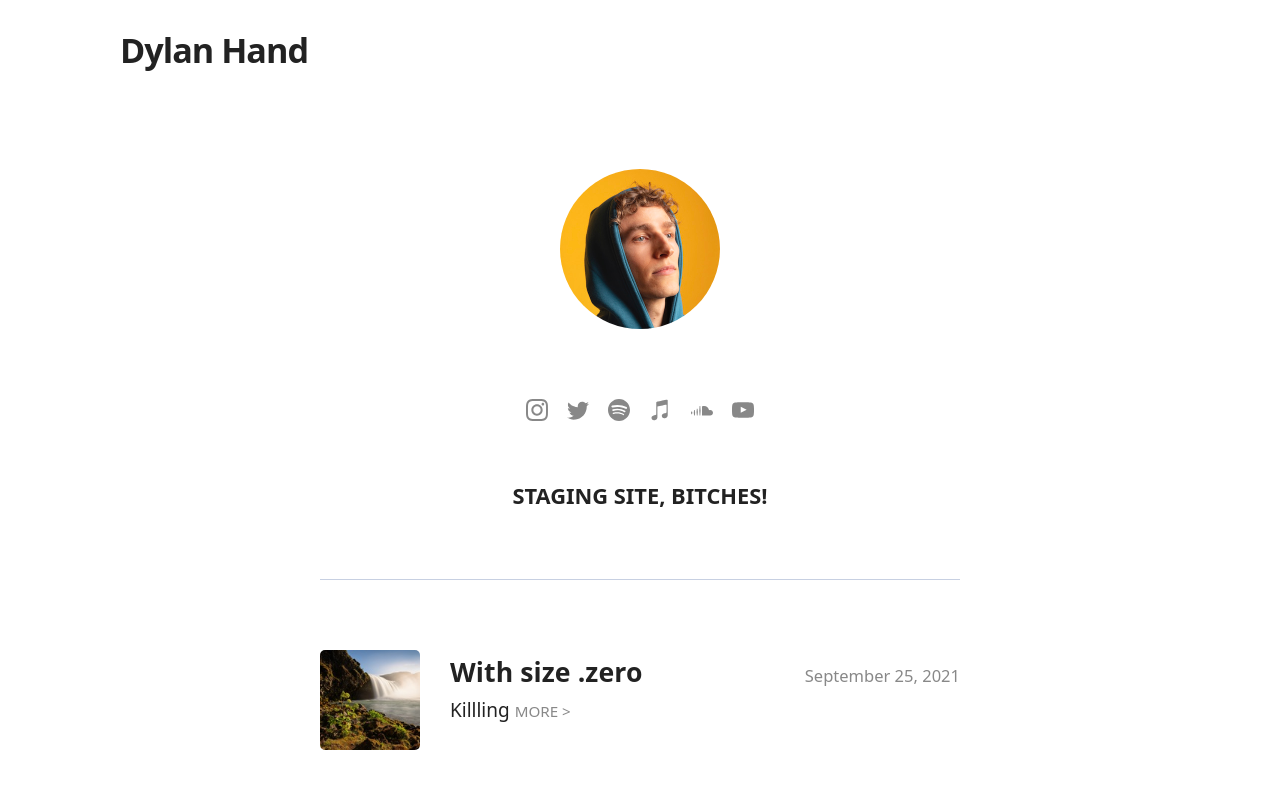
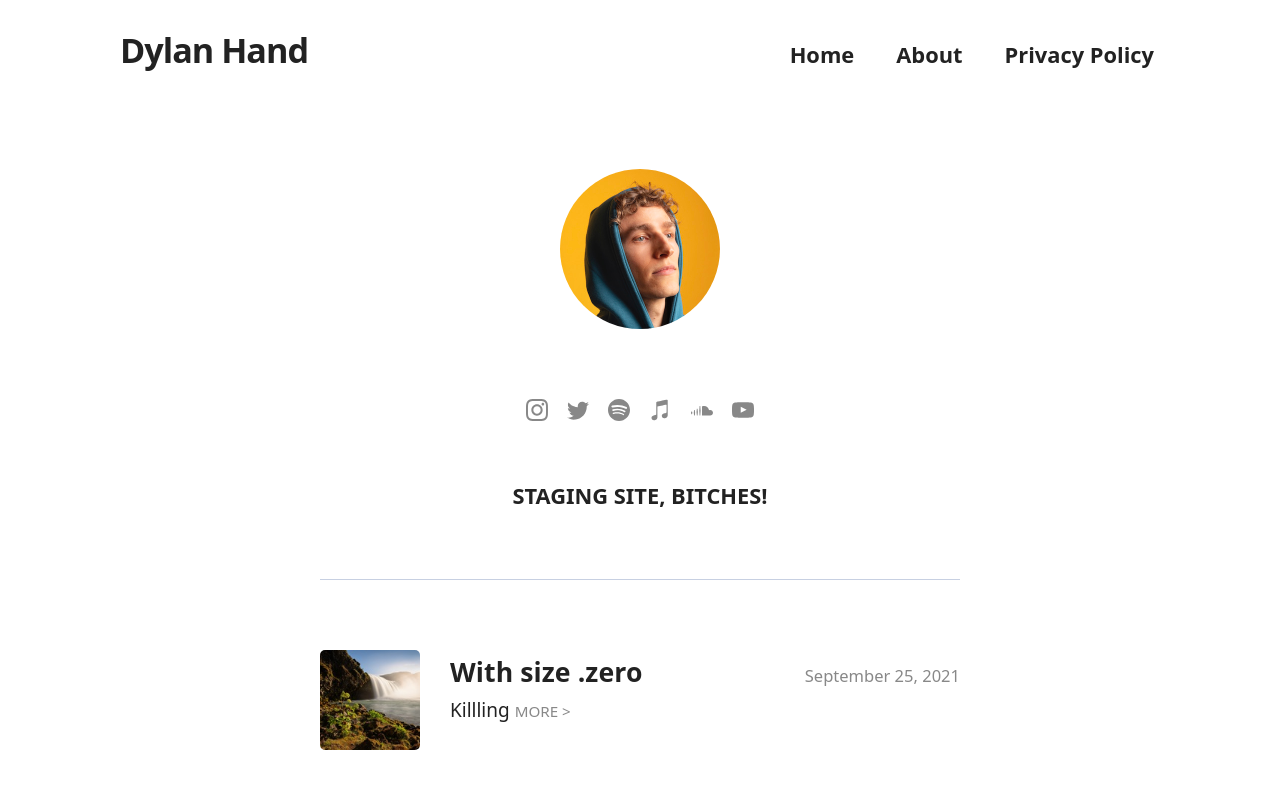
Before and after one commit to dylanhand/staging, a Jekyll site: the page built from index.html, in a window 1280 px wide and 900 px high. Shown: the top 789 px of the window. Built offline with Jekyll 4.4.1, drawn with Linux system fonts in a browser that asks for light colours.

Commit message:
source branch - Update gems

```diff
--- a/_includes/header.html
+++ b/_includes/header.html
@@ -11,32 +11,26 @@
       </div>
     </a>
 
-    <!--
     <nav class="main-nav">
       <span class="main-nav__open">menu</span>
-
       <div class="main-nav__box">
         <span class="main-nav__close">close</span>
-
         <ul class="nav__list list-reset">
           <li class="nav__item">
             <a href="{{site.baseurl}}/" class="nav__link">Home</a>
           </li>
-          {% for page in site.pages %}
-            {% unless page.name == 'tags.html' or page.name == '404.html' %}
-          {% if page.title %}
-          <li class="nav__item">
-            <a href="{{ page.url | prepend: site.baseurl }}" class="nav__link">{{ page.title }}</a>
-          </li>
-          {% endif %}
-            {% endunless %}
-          {% endfor %}
+          {%- for page in site.pages -%}
+            {%- unless page.name == 'tags.html' or page.name == '404.html' -%}
+              {%- if page.title -%}
+              <li class="nav__item">
+                <a href="{{ page.url | prepend: site.baseurl }}" class="nav__link">{{ page.title }}</a>
+              </li>
+              {%- endif -%}
+            {%- endunless -%}
+          {%- endfor -%}
         </ul>
-
       </div>
-
     </nav>
-    -->
 
   </header>
   <!-- end header -->
```
Also changed, not shown: Gemfile.lock.
